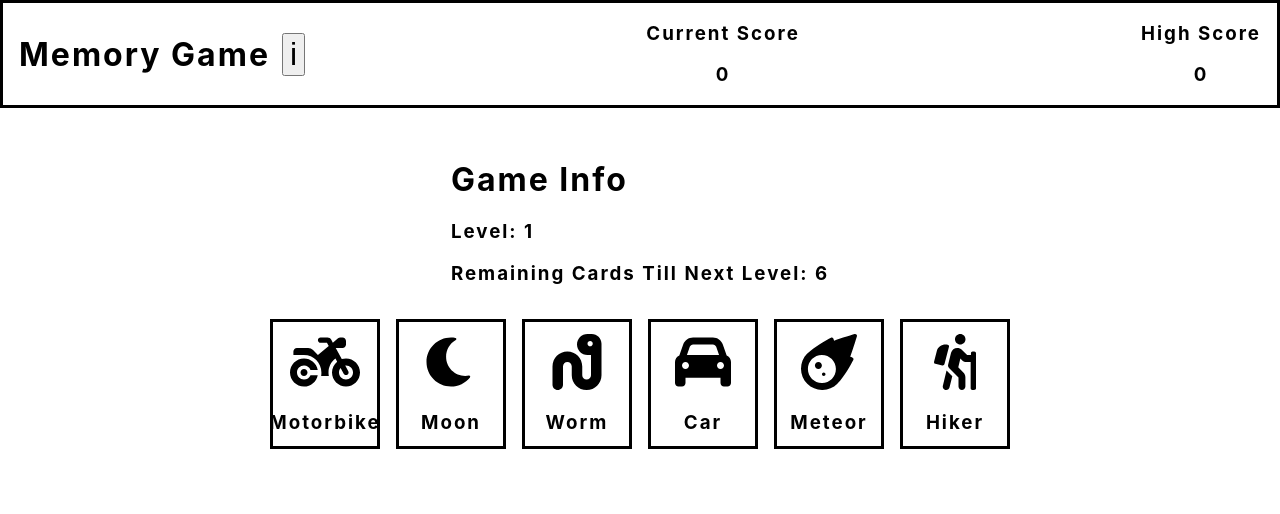
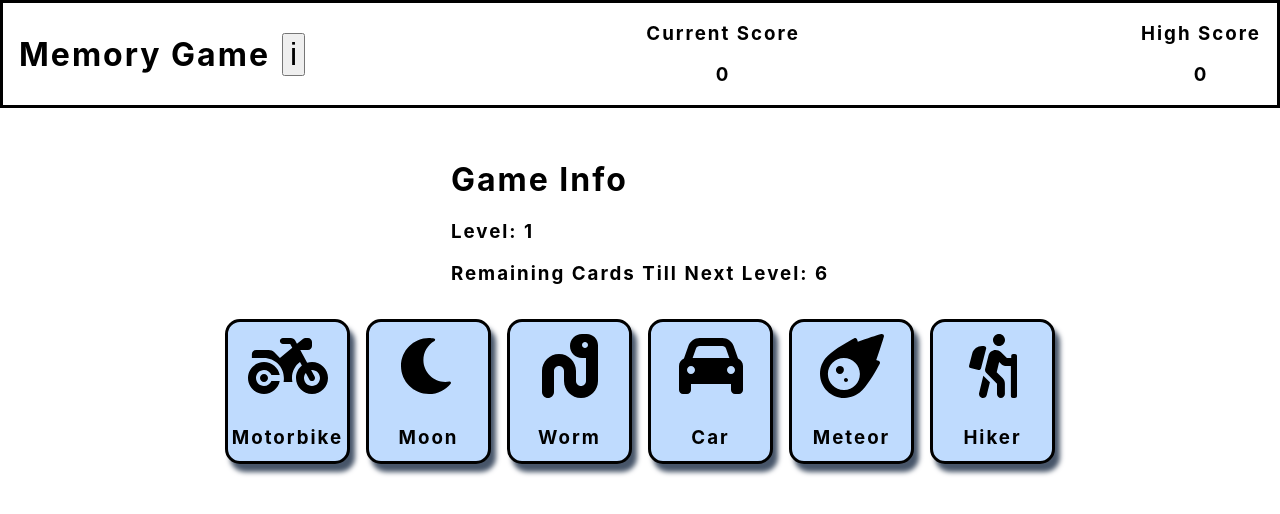
Before and after one commit to EmbryonicDev/memory-cards, a React (Create React App) app: page / in a window 1280 px wide. Shown: the top 514 px of the page. Built offline with nearby package versions, Linux system fonts and the light colour scheme; a web font is replaced by a local one.

Commit message:
Add styling to cardDivs

```diff
--- a/src/index.css
+++ b/src/index.css
@@ -69,14 +69,27 @@ code {
   flex-direction: column;
   align-items: center;
   border: solid black;
-  width: 110px;
-  height: 130px;
+  background: #bfdbfe;
+  border-radius: 15px;
+  box-shadow: 5px 8px 5px #475569;
+  width: 125px;
+  height: 145px;
   padding: 12px 0;
   justify-content: space-between;
 }
 
+.cardDiv:hover {
+  transform: scale(1.1);
+  cursor: pointer;
+}
+
+.cardDiv:active {
+  transform: scale(0.9);
+  box-shadow: inset 0 0 10px black;
+}
+
 .cardDiv img {
-  height: 3.5rem;
+  height: 4rem;
 }
 
 .cardDiv h3 {
```
